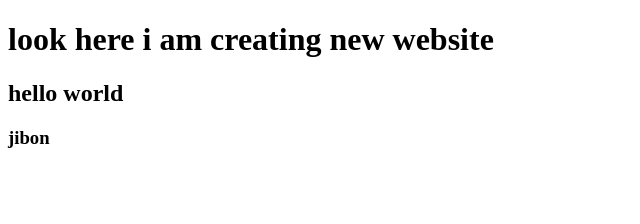
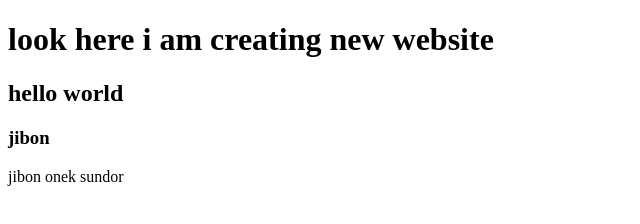
Before and after one commit to arifneon/my-first-website, a plain HTML site: page index.html in a window 1280 px wide. Shown: the whole page, without its empty margins (0-640 px from the left). Drawn offline with Linux system fonts and the light colour scheme.

Commit message:
adding new things

```diff
--- a/index.html
+++ b/index.html
@@ -9,5 +9,6 @@
     <h1>look here i am creating new website</h1>
     <h2>hello world</h2>
     <h3>jibon</h3>
+    <p> jibon onek sundor</p>
 </body>
 </html>
```
